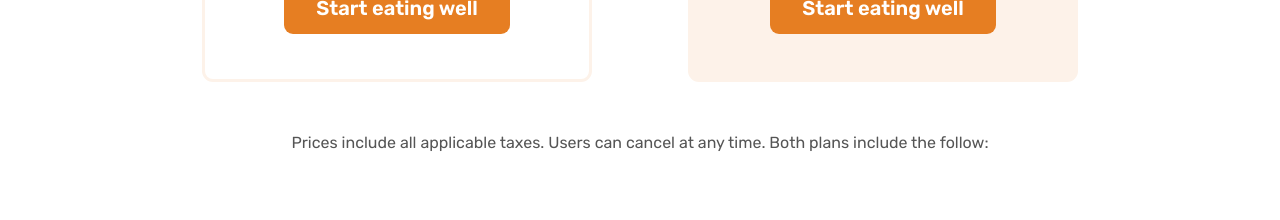
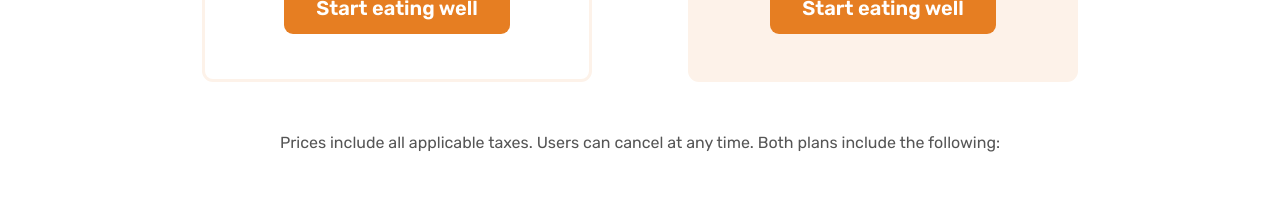
Before and after one commit to Euuphi/omnifood, a React (Create React App) app: page / in a window 1280 px wide. Shown: the part 5440-5660 px from the top of the page. Built offline with nearby package versions, Linux system fonts and the light colour scheme.

Commit message:
Fix typo for pricing plan details

```diff
--- a/src/components/Sections/Pricing/Pricing.js
+++ b/src/components/Sections/Pricing/Pricing.js
@@ -71,7 +71,7 @@ const Pricing = () => {
             <Container marginBottom="9.6rem">
                 <aside className={styles.planDetails}>
                     Prices include all applicable taxes. Users can cancel at any
-                    time. Both plans include the follow:
+                    time. Both plans include the following:
                 </aside>
             </Container>
 
```
